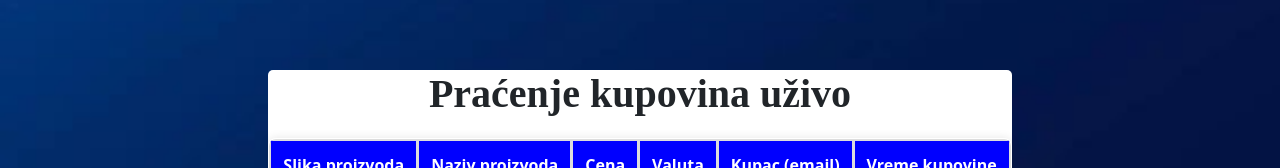
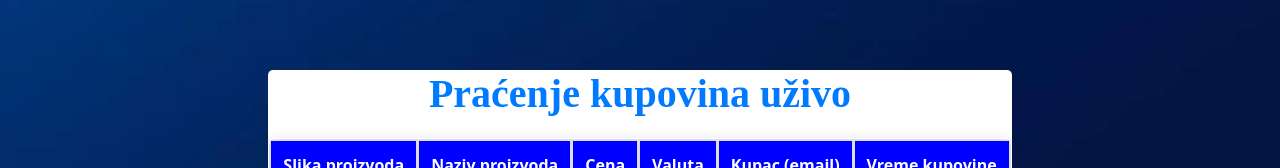
Before and after one commit to MastilovicRadoslav/DRS, a React (Create React App) app in the folder Onlajn kupovina/ui/: page /Uzivo in a window 1280 px wide. Shown: the part 269-437 px from the top of the page. Built offline with nearby package versions, Linux system fonts and the light colour scheme; no server answers.

Commit message:
Boja naslova

```diff
--- a/Onlajn kupovina/ui/src/AddCard.js
+++ b/Onlajn kupovina/ui/src/AddCard.js
@@ -116,7 +116,7 @@ const DodavanjeKartice = () => {
                         <Link to="" className="nav-link" style={{ color: 'yellow', fontWeight: "bold" }}>Uplata i konverzija valuta</Link>
                     </li>
                     <li className="nav-item">
-                        <Link to="/Kupovine" className="nav-link" style={{ color: 'yellow', fontWeight: "bold" }}>Istorijat kupovina</Link>
+                        <Link to="/Istorijat" className="nav-link" style={{ color: 'yellow', fontWeight: "bold" }}>Istorijat kupovina</Link>
                     </li>
                 </ul>
             </div>
--- a/Onlajn kupovina/ui/src/AddProduct.js
+++ b/Onlajn kupovina/ui/src/AddProduct.js
@@ -49,6 +49,7 @@ const DodajProizvod = () => {
         fontWeight: 'bold',
         marginTop: 0,
         textAlign: 'center',
+        color: '#007BFF',
     };
 
     const stilCeleStranice = {
--- a/Onlajn kupovina/ui/src/LivePurchaseTracking.js
+++ b/Onlajn kupovina/ui/src/LivePurchaseTracking.js
@@ -36,6 +36,7 @@ const UzivoPracenjeKupovina = () => {
         fontWeight: 'bold',
         marginTop: 0,
         textAlign: 'center',
+        color: '#007BFF',
     };
 
     const stilTabele = {
--- a/Onlajn kupovina/ui/src/LogIn.js
+++ b/Onlajn kupovina/ui/src/LogIn.js
@@ -43,6 +43,7 @@ const Prijava = () => {
         fontWeight: 'bold',
         marginTop: 0,
         textAlign: 'center',
+        color: '#007BFF',
     };
 
     const stilCeleStranice = {
--- a/Onlajn kupovina/ui/src/ModifyProfile.js
+++ b/Onlajn kupovina/ui/src/ModifyProfile.js
@@ -62,6 +62,7 @@ const IzmenaProfila = () => {
         fontWeight: 'bold',
         marginTop: 0,
         textAlign: 'center',
+        color: '#007BFF',
     };
 
     const stilCeleStranice = {
--- a/Onlajn kupovina/ui/src/PurchasedProducts.js
+++ b/Onlajn kupovina/ui/src/PurchasedProducts.js
@@ -36,6 +36,7 @@ const IstorijatKupovina = () => {
         fontWeight: 'bold',
         marginTop: 0,
         textAlign: 'center',
+        color: '#007BFF',
     };
 
     const stilTabele = {
--- a/Onlajn kupovina/ui/src/Registration.js
+++ b/Onlajn kupovina/ui/src/Registration.js
@@ -49,6 +49,7 @@ const Registracija = () => {
         fontWeight: 'bold',
         marginTop: 0,
         textAlign: 'center',
+        color: '#007BFF',
     };
 
     const stilCeleStranice = {
```
